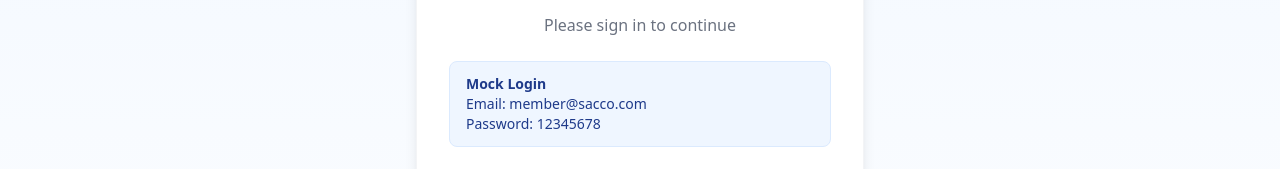
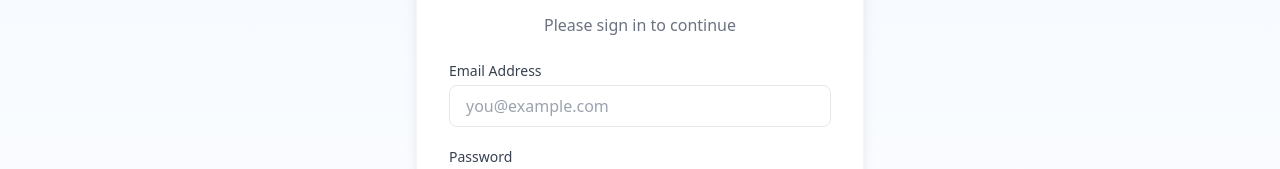
Before and after one commit to Beekaa12/web-portal, a React (Vite) app: page /login in a window 1280 px wide. Shown: the part 376-545 px from the top of the page. Built offline with nearby package versions, Linux system fonts and the light colour scheme.

Commit message:
feature: Team page and Member Dashboard

```diff
--- a/src/components/Login.jsx
+++ b/src/components/Login.jsx
@@ -70,11 +70,6 @@ const Login = () => {
             <p className="text-center text-gray-500 mb-6">
               Please sign in to continue
             </p>
-            <div className="mb-5 rounded-lg border border-blue-100 bg-blue-50 px-4 py-3 text-sm text-blue-900">
-              <p className="font-semibold">Mock Login</p>
-              <p>Email: member@sacco.com</p>
-              <p>Password: 12345678</p>
-            </div>
 
             <form onSubmit={handleSubmit} className="space-y-5">
               <div>
```
